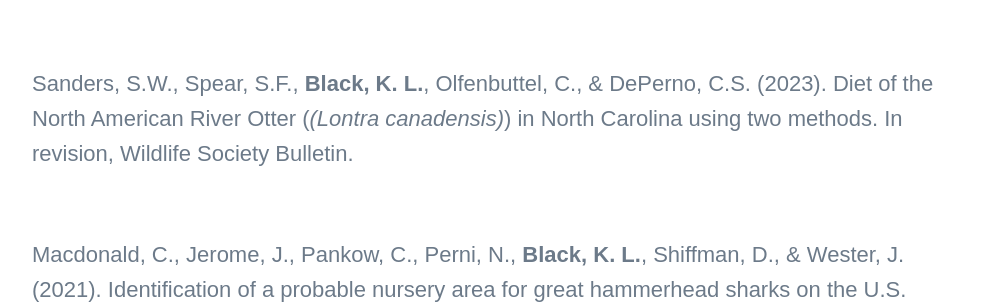
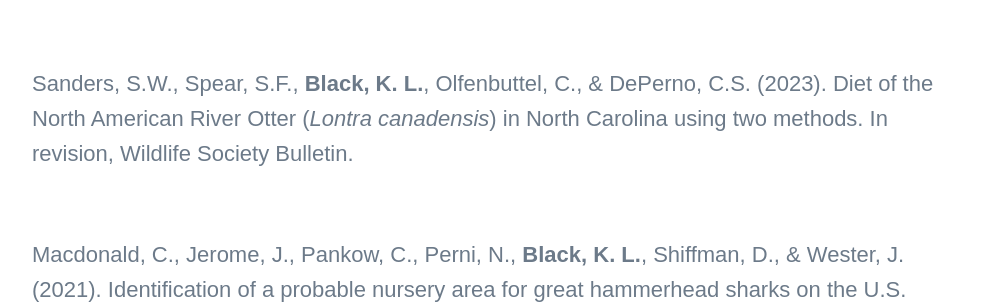
Before and after one commit to kristinaleilani/kristinaleilani.github.io, a Jekyll site: the page built from _pages/publications.md, in a window 1280 px wide. Shown: the part 913-1217 px from the top of the page, without its empty margins (138-1140 px from the left). Built offline with Jekyll 4.4.1, drawn with Linux system fonts in a browser that asks for light colours; nearby versions of some CDN libraries; some web fonts are replaced.

```diff
--- a/_pages/publications.md
+++ b/_pages/publications.md
@@ -18,7 +18,7 @@ Under consideration, Journal of Heredity.
 <p>&nbsp;</p>
 
 Sanders, S.W., Spear, S.F., **Black, K. L.**, Olfenbuttel, C., & DePerno, C.S. (2023).
-Diet of the North American River Otter (_(Lontra canadensis)_) in North Carolina using two methods.
+Diet of the North American River Otter (_Lontra canadensis_) in North Carolina using two methods.
 In revision, Wildlife Society Bulletin.
 
 <p>&nbsp;</p>
```
